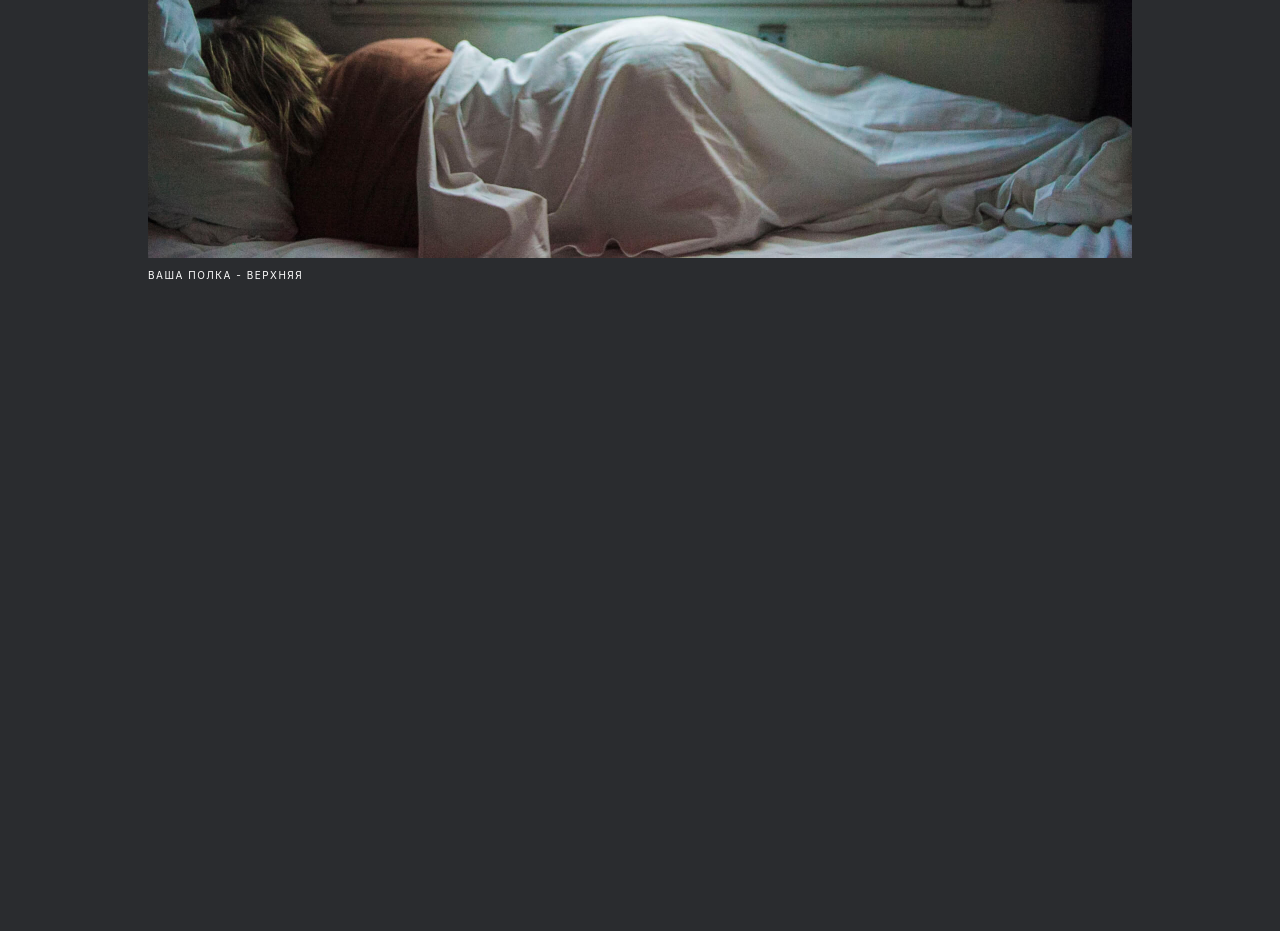
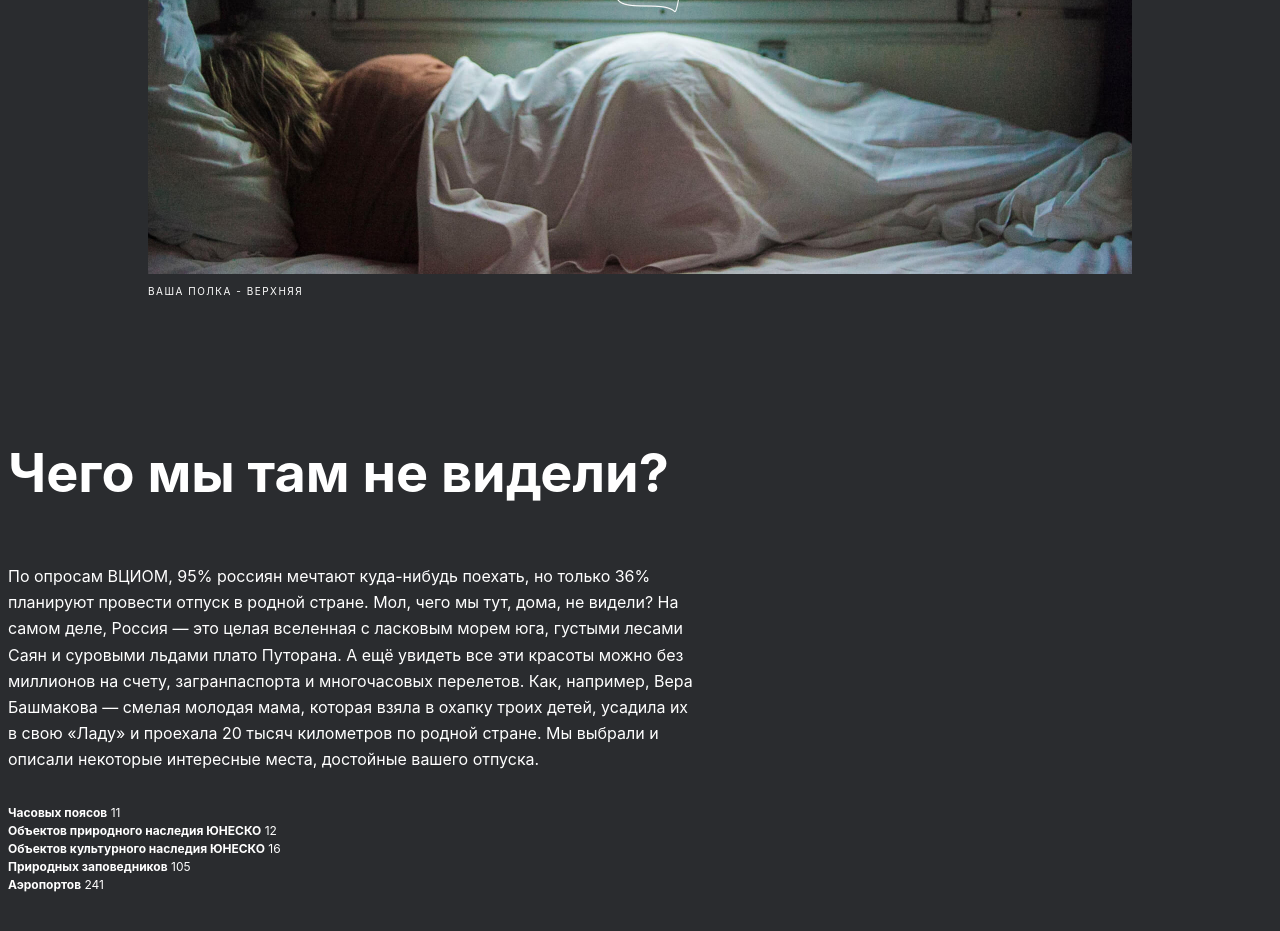
Before and after one commit to meganis0-0/travel_in_russia, a plain HTML site: page index.html in a window 1280 px wide. Shown: the part 949-1880 px from the top of the page. Before the commit the page ends 1249 px from the top, so only its background shows below. Drawn offline with Linux system fonts and the light colour scheme.

Commit message:
Create intro

```diff
--- a/index.html
+++ b/index.html
@@ -15,6 +15,7 @@
             <p class="header__logo_link">En</p>
         </div>
     </header>
+    <section class="content">
         <div class="lead">
             <h1 class="lead__title">Путешествия по России</h1>
             <h2 class="lead__subtitle">Настоящая страна не в выпусках новостей, а здесь.</h2>
@@ -23,5 +24,28 @@
                 <p class="lead__container_caption">ВАША ПОЛКА - ВЕРХНЯЯ</p>
             </div>
         </div>
+        <div class="intro">
+            <h1 class="intro__title">Чего мы там не видели?</h1>
+            <p class="intro__text">
+                По опросам ВЦИОМ, 95% россиян мечтают куда-нибудь поехать,
+                но только 36% планируют провести отпуск в родной стране.
+                Мол, чего мы тут, дома, не видели? На самом деле,
+                Россия — это целая вселенная с ласковым морем юга,
+                густыми лесами Саян и суровыми льдами плато Путорана.
+                А ещё увидеть все эти красоты можно без миллионов на счету,
+                загранпаспорта и многочасовых перелетов. Как, например,
+                Вера Башмакова — смелая молодая мама, которая взяла в охапку троих детей,
+                усадила их в свою «Ладу» и проехала 20 тысяч километров по родной стране.
+                Мы выбрали и описали некоторые интересные места, достойные вашего отпуска.
+            </p>
+            <ul class="intro__list">
+                <li class="intro__list_item"><span class="intro__list_item_bold">Часовых поясов</span> 11</li>
+                <li class="intro__list_item"><span class="intro__list_item_bold">Объектов природного наследия ЮНЕСКО</span> 12</li>
+                <li class="intro__list_item"><span class="intro__list_item_bold">Объектов культурного наследия ЮНЕСКО</span> 16</li>
+                <li class="intro__list_item"><span class="intro__list_item_bold">Природных заповедников</span> 105</li>
+                <li class="intro__list_item"><span class="intro__list_item_bold">Аэропортов</span> 241</li>
+            </ul>
+        </div>
+    </section>
 </body>
 </html>
--- a/pages/styles.css
+++ b/pages/styles.css
@@ -77,3 +77,42 @@
 }
 
 /*---------------------------------------*/
+
+/* intro styles */
+
+.intro {
+    display: flex;
+    flex-direction: column;
+    max-width: 690px;
+    margin-top: 92px;
+    margin-bottom: 92px;
+}
+
+.intro__title {
+    font-size: 54px;
+    line-height: 58px;
+    font-weight: bolder;
+}
+
+.intro__text {
+    font-size: 16px;
+    line-height: 163%;
+}
+
+.intro__list {
+    padding-left: 0;
+}
+
+.intro__list_item {
+    list-style: none;
+    font-size: 12px;
+    line-height: 18px;
+}
+
+.intro__list_item_bold {
+    font-weight: bolder;
+}
+
+/*---------------------------------------*/
+
+/* photo-grid styles */
```
Lines whose indentation alone changed are shown as unchanged.
